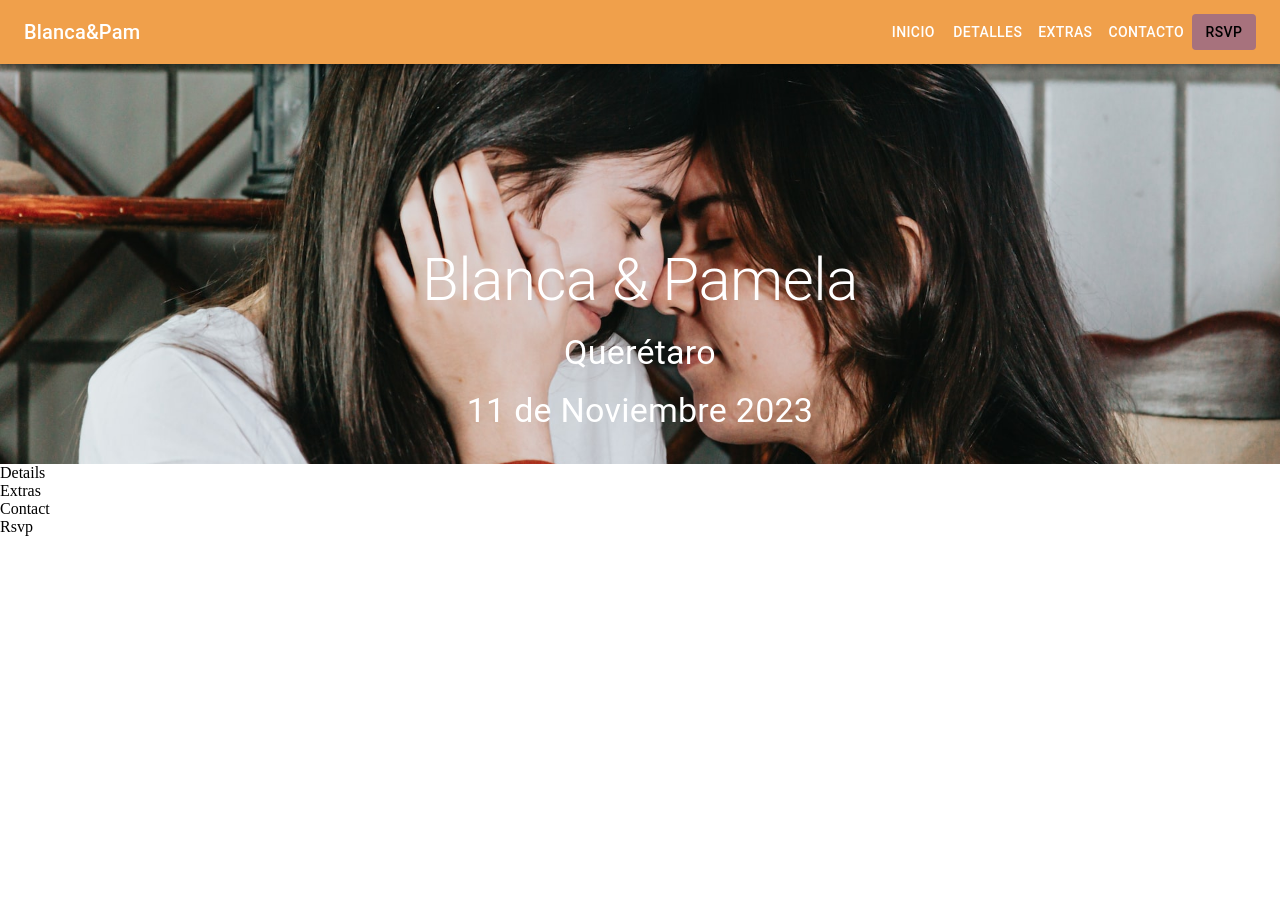
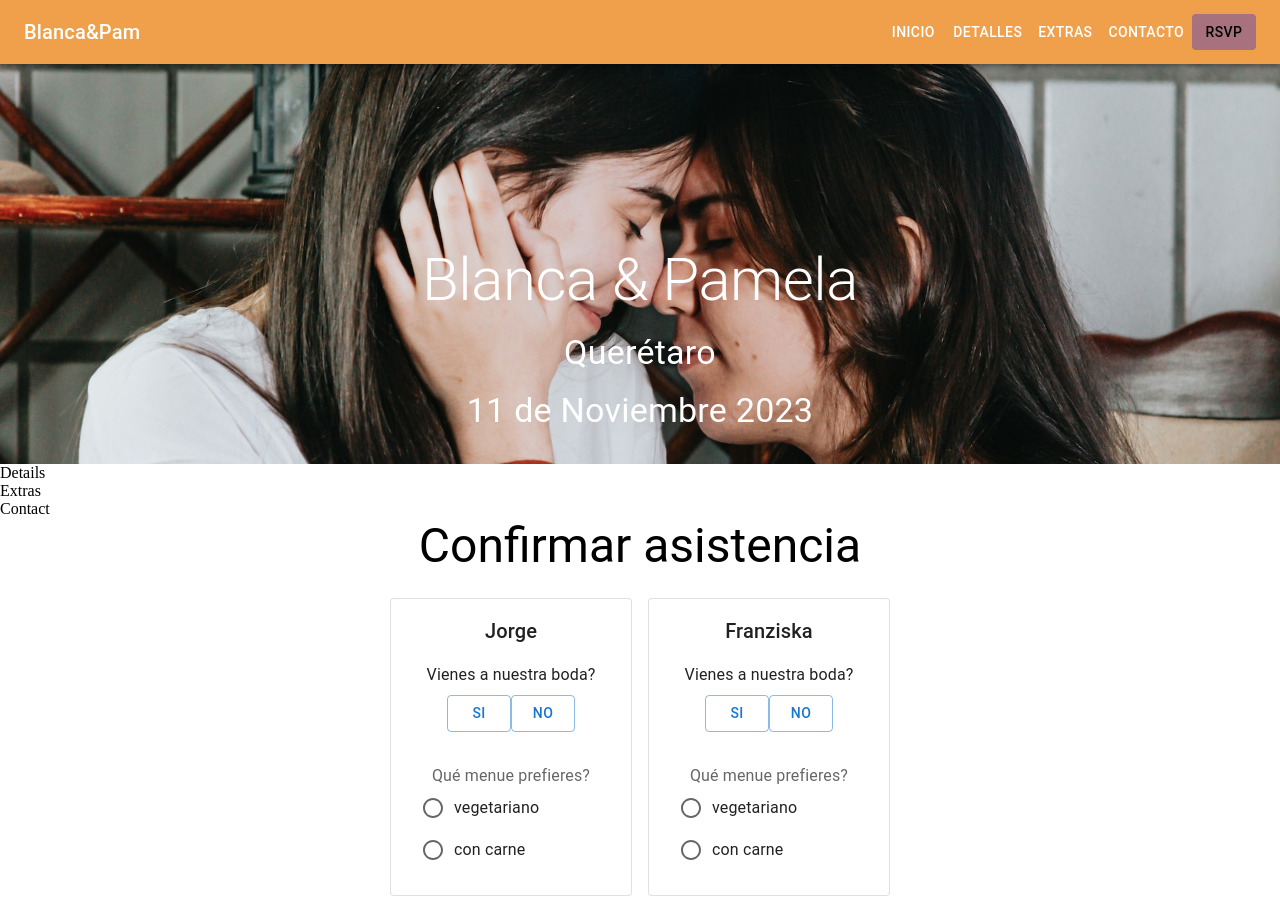
Before and after one commit to ZHammerl/wedding_evite, a React (Vite) app: page / in a window 1280 px wide. Shown: the top 918 px of the page. Before the commit the page ends 800 px from the top, so only its background shows below. Built offline with nearby package versions, Linux system fonts and the light colour scheme.

Commit message:
feature: rsvp

```diff
--- a/package.json
+++ b/package.json
@@ -15,7 +15,8 @@
     "@mui/material": "^5.11.11",
     "react": "^18.2.0",
     "react-dom": "^18.2.0",
-    "sass": "^1.58.3"
+    "sass": "^1.58.3",
+    "uuid": "^9.0.0"
   },
   "devDependencies": {
     "@types/react": "^18.0.27",
--- /dev/null
+++ b/src/components/radioButton.tsx
@@ -0,0 +1,20 @@
+import React, { useState } from "react";
+import { Container, Button } from "@mui/material";
+import { RadioButtonProps } from "../interfaces/interfaces";
+
+export default function RadioButton({
+  data,
+}: RadioButtonProps) {
+  const [userOption, setUserOption] = useState(null);
+  return (
+    <Container>
+      {data.map((item) => (
+        <Button
+          onClick={() => setUserOption(item.value)}
+          variant="outlined">
+          {item.value}
+        </Button>
+      ))}
+    </Container>
+  );
+}
--- a/src/features/RSVP/Rsvp.tsx
+++ b/src/features/RSVP/Rsvp.tsx
@@ -1,7 +1,209 @@
 import React from "react";
+import { useEffect, useState } from "react";
+import {
+  Box,
+  Typography,
+  FormControl,
+  FormGroup,
+  FormLabel,
+  FormControlLabel,
+  Card,
+  CardContent,
+  CardActions,
+  InputLabel,
+  Input,
+  Button,
+  ButtonGroup,
+  Container,
+  RadioGroup,
+  TextField,
+  Radio,
+} from "@mui/material";
+import AddIcon from "@mui/icons-material/Add";
+import SendIcon from "@mui/icons-material/Send";
+import { v4 as uuid } from "uuid";
+import RadioButton from "../../components/radioButton";
+
+import {
+  GuestItem,
+  GuestItems,
+} from "../../interfaces/interfaces";
 
 function Rsvp() {
-  return <div>Rsvp</div>;
+  const [newGuests, setNewGuests] = useState<GuestItems>(
+    [] as GuestItems
+  );
+  const guests: GuestItem[] = [
+    {
+      id: 1,
+      name: "Jorge",
+      surname: "Rodriguez",
+    },
+    { id: 2, name: "Franziska", surname: "Hammerl" },
+  ];
+
+  const menue = {
+    menueOne: "vegetariano",
+    menueTwo: "con carne",
+  };
+
+  const addGuest = () => {
+    setNewGuests([
+      ...newGuests,
+      { id: uuid(), name: "", surname: "" },
+    ]);
+  };
+
+  const data = [{ value: "SI" }, { value: "NO" }];
+
+  return (
+    <Box
+      sx={{
+        textAlign: "center",
+      }}>
+      <Typography variant="h3">
+        Confirmar asistencia
+      </Typography>
+      <Container
+        className="card-wrapper"
+        sx={{
+          my: 3,
+          maxWidth: 600,
+          display: "flex",
+          justifyContent: "center",
+          flexWrap: "wrap",
+          gap: 2,
+        }}>
+        {guests.map((guest) => (
+          <Card
+            key={guest.id}
+            variant="outlined"
+            sx={{ px: 2 }}>
+            <CardContent
+              sx={{
+                px: 2,
+                display: "flex",
+                flexDirection: "column",
+                gap: 2,
+              }}>
+              <Typography variant="h6">
+                {guest.name}
+              </Typography>
+              <Box className="feedback-wrapper">
+                <Typography variant="body1" mb={1}>
+                  Vienes a nuestra boda?
+                </Typography>
+                <RadioButton data={data} />
+              </Box>
+              <FormControl sx={{ mt: 2 }}>
+                <FormLabel id="menue-selection">
+                  Qué menue prefieres?
+                </FormLabel>
+                <RadioGroup
+                  aria-labelledby="menue-selection"
+                  name="controlled-radio-buttons-group"
+                  // value={value}
+                  // onChange={handleChange}
+                >
+                  <FormControlLabel
+                    value={menue.menueOne}
+                    control={<Radio />}
+                    label={menue.menueOne}
+                  />
+                  <FormControlLabel
+                    value={menue.menueTwo}
+                    control={<Radio />}
+                    label={menue.menueTwo}
+                  />
+                </RadioGroup>
+              </FormControl>
+            </CardContent>
+          </Card>
+        ))}
+        {newGuests.length != 0 &&
+          newGuests.map((guest) => (
+            <Card
+              variant="outlined"
+              sx={{ px: 2 }}
+              key={guest.id}>
+              <CardContent
+                sx={{
+                  px: 2,
+                  display: "flex",
+                  flexDirection: "column",
+                  gap: 2,
+                }}>
+                <FormControl sx={{ width: 170 }}>
+                  <TextField
+                    id="name"
+                    label="Nombre"
+                    required
+                    variant="standard"></TextField>
+                </FormControl>
+                <FormControl sx={{ width: 170 }}>
+                  <TextField
+                    id="surname"
+                    label="Apellido"
+                    required
+                    variant="standard"></TextField>
+                </FormControl>
+                <Box className="feedback-wrapper">
+                  <Typography variant="body1" mb={1}>
+                    Vienes a nuestra boda?
+                  </Typography>
+                  <ButtonGroup className="feedbackButton-wrapper">
+                    <Button className="feedback">Si</Button>
+                    <Button className="feedback">No</Button>
+                  </ButtonGroup>
+                </Box>{" "}
+                <FormControl sx={{ mt: 2 }}>
+                  <FormLabel id="menue-selection">
+                    Qué menue prefieres?
+                  </FormLabel>
+                  <RadioGroup
+                    aria-labelledby="menue-selection"
+                    name="controlled-radio-buttons-group"
+                    // value={value}
+                    // onChange={handleChange}
+                  >
+                    <FormControlLabel
+                      value={menue.menueOne}
+                      control={<Radio />}
+                      label={menue.menueOne}
+                    />
+                    <FormControlLabel
+                      value={menue.menueTwo}
+                      control={<Radio />}
+                      label={menue.menueTwo}
+                    />
+                  </RadioGroup>
+                </FormControl>
+              </CardContent>
+            </Card>
+          ))}
+      </Container>
+      <Button
+        variant="outlined"
+        startIcon={<AddIcon />}
+        onClick={addGuest}>
+        Agregar invitado
+      </Button>
+      <Container maxWidth="xs" sx={{ my: 5 }}>
+        <Typography align="left">Mensaje</Typography>
+        <TextField
+          id="message-box"
+          placeholder="Aquí nos pueden dejar un mensaje..."
+          variant="filled"
+          fullWidth
+          multiline
+          rows={4}
+        />
+      </Container>
+      <Button variant="outlined" endIcon={<SendIcon />}>
+        Enviar
+      </Button>
+    </Box>
+  );
 }
 
 export default Rsvp;
```
Also changed, not shown: src/components/radioButton.styles.tsx (added, +8 -0 lines), src/interfaces/interfaces.ts (+12 -0 lines), src/features/RSVP/rsvp.scss (added), src/types/types.ts (line endings or trailing spaces), 1 other file (tests, documents, lock files or other folders).
